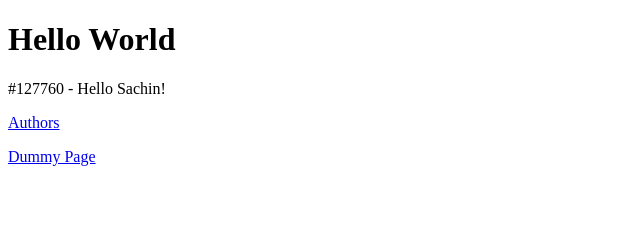
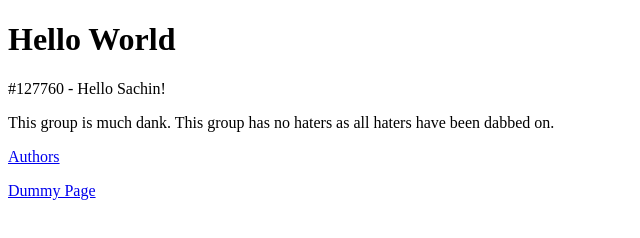
Before and after one commit to Sachmoness/YEET, a plain HTML site: page index.html in a window 1280 px wide. Shown: the whole page, without its empty margins (0-640 px from the left). Drawn offline with Linux system fonts and the light colour scheme.

Commit message:
Added a bio

```diff
--- a/index.html
+++ b/index.html
@@ -9,6 +9,7 @@
  <p>
  #127760 - Hello Sachin!
  </p>
+ <p> This group is much dank. This group has no haters as all haters have been dabbed on.</p>
 <p><a href="author.html">Authors</a></p>
 <p><a href="dummy.html">Dummy Page</a></p>
  </body>
```
